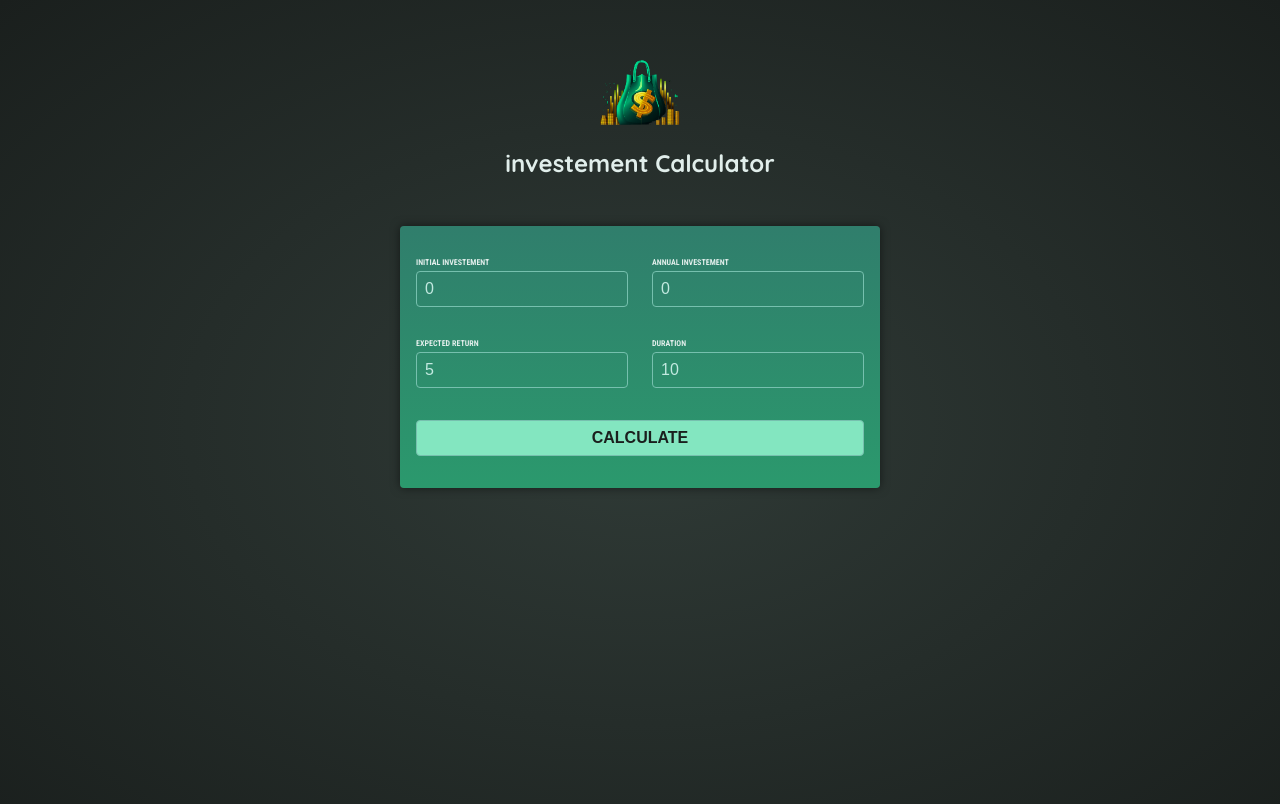
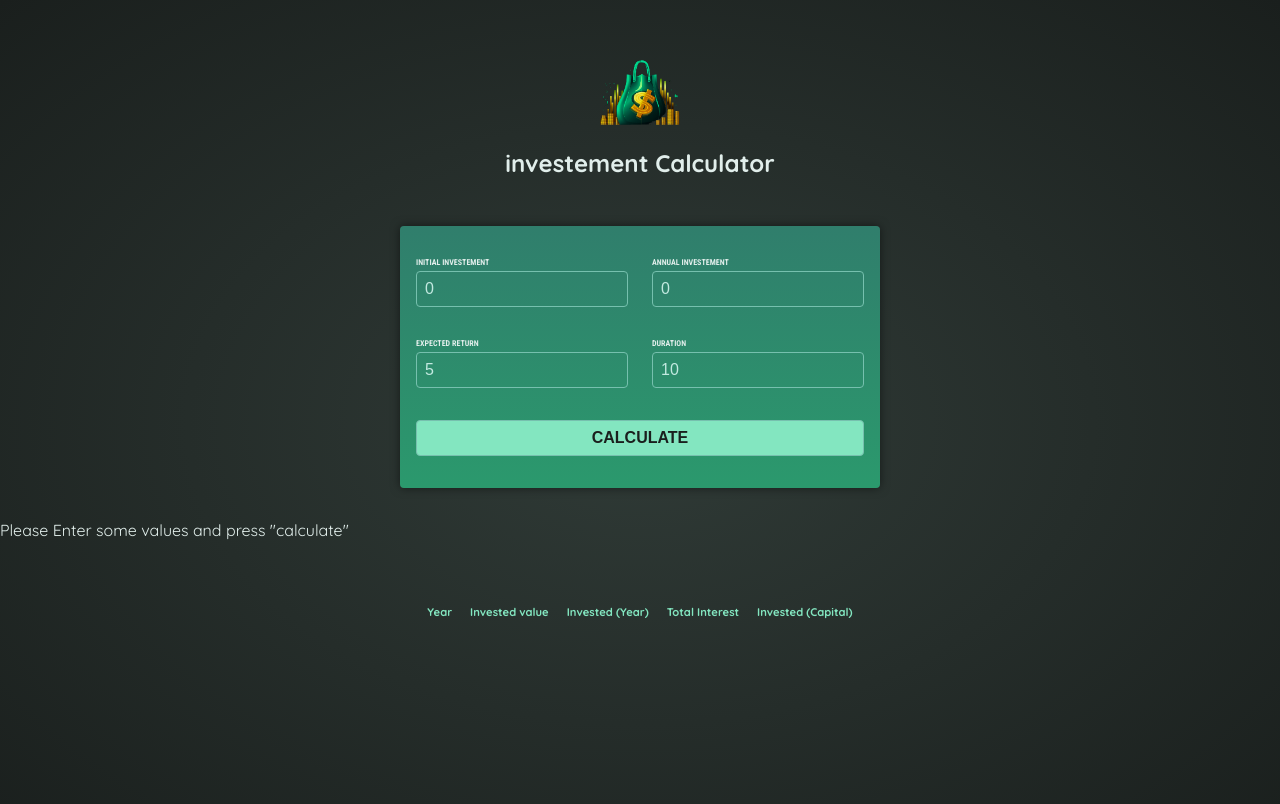
Before and after one commit to SaadMahmood1122/Angular-Project-Section4-investment-calculator, an Angular app: page / in a window 1280 px wide. Shown: the top 804 px of the page. Built offline with nearby package versions, Linux system fonts and the light colour scheme.

Commit message:
created new componet Passing Data from Parent to Child with Inputs

```diff
--- a/src/app/app.component.html
+++ b/src/app/app.component.html
@@ -1,2 +1,3 @@
 <app-header />
 <app-user-input (calculate)="calculateInvestmentResults($event)" />
+<app-investment-results [results]="calculatedResults" />
--- a/src/app/app.component.ts
+++ b/src/app/app.component.ts
@@ -2,14 +2,23 @@ import { Component } from '@angular/core';
 import { HeaderComponent } from './header/header.component';
 import { UserInputComponent } from './user-input/user-input.component';
 import type { investmentInput } from './investment-inputs.model';
+import { InvestmentResultsComponent } from './investment-results/investment-results.component';
 
 @Component({
   selector: 'app-root',
   standalone: true,
   templateUrl: './app.component.html',
-  imports: [HeaderComponent, UserInputComponent],
+  imports: [HeaderComponent, UserInputComponent, InvestmentResultsComponent],
 })
 export class AppComponent {
+  calculatedResults?: {
+    year: number;
+    interest: number;
+    valueEndOfYear: number;
+    annualInvestment: number;
+    totalInterest: number;
+    totalAmountInvested: number;
+  }[];
   calculateInvestmentResults(data: investmentInput) {
     // destructuring data input object
     const { initialInvestment, annualInvestment, expectedReturn, duration } =
@@ -32,7 +41,6 @@ export class AppComponent {
         totalAmountInvested: initialInvestment + annualInvestment * year,
       });
     }
-
-    console.log(annualData);
+    this.calculatedResults = annualData;
   }
 }
--- /dev/null
+++ b/src/app/investment-results/investment-results.component.css
@@ -0,0 +1,19 @@
+table {
+    max-width: 50rem;
+    margin: 2rem auto;
+    padding: 1rem;
+    table-layout: fixed;
+    border-spacing: 1rem;
+    text-align: right;
+  }
+
+  table thead {
+    font-size: 0.7rem;
+    color: #83e6c0;
+  }
+
+  table tbody {
+    font-family: "Roboto Condensed", sans-serif;
+    font-size: 0.85rem;
+    color: #c2e9e0;
+  }
--- /dev/null
+++ b/src/app/investment-results/investment-results.component.html
@@ -0,0 +1,13 @@
+<p>Please Enter some values and press "calculate"</p>
+<table>
+  <thead>
+    <tr>
+      <th>Year</th>
+      <th>Invested value</th>
+      <th>Invested (Year)</th>
+      <th>Total Interest</th>
+      <th>Invested (Capital)</th>
+    </tr>
+  </thead>
+  <tbody></tbody>
+</table>
```
Also changed, not shown: src/app/investment-results/investment-results.component.ts (added, +19 -0 lines).
